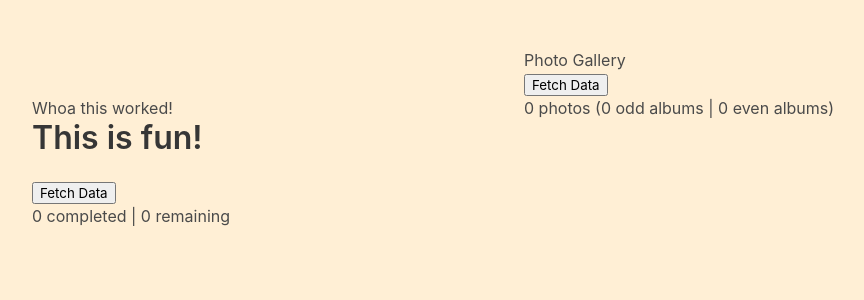
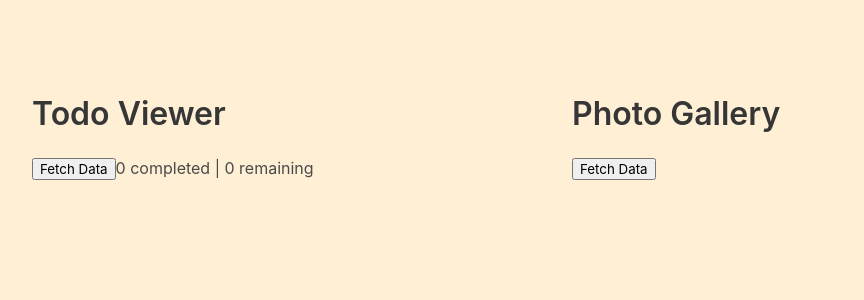
Before and after one commit to bencodezen/nuxt-3-fundamentals-workshop, a Nuxt app in the folder app/: page / in a window 1280 px wide. Shown: the top 300 px of the page, without its empty margins (128-992 px from the left). Built offline with nearby package versions, Linux system fonts and the light colour scheme.

Commit message:
feature: refactor using custom v-model argument

```diff
--- /dev/null
+++ b/app/components/BaseDisplay.vue
@@ -0,0 +1,43 @@
+<script setup>
+import { defineEmits, defineProps, ref } from 'vue'
+
+const props = defineProps({
+  itemList: {
+    type: Array,
+    default: () => []
+  },
+  itemType: {
+    type: String,
+    required: true
+  },
+  title: {
+    type: String,
+    required: true
+  }
+})
+
+const emit = defineEmits(['update:itemList'])
+
+function fetchItemList() {
+  fetch(`https://jsonplaceholder.typicode.com/${props.itemType}`)
+    .then(response => response.json())
+    .then(json => {
+      emit('update:itemList', json)
+    })
+}
+</script>
+
+<template>
+  <!-- Generic Template -->
+  <div class="section">
+    <slot name="hero" />
+    <h1 class="title">{{ title }}</h1>
+    <button @click="fetchItemList">Fetch Data</button>
+    <slot name="metrics" />
+    <ul class="list">
+      <slot name="items" :itemList="itemList" />
+    </ul>
+  </div>
+</template>
+
+<style></style>
--- a/app/components/PhotoGallery.vue
+++ b/app/components/PhotoGallery.vue
@@ -22,20 +22,32 @@ function fetchPhotoGallery() {
       photoGallery.value = json
     })
 }
+
+const textModel = ref('')
 </script>
 
 <template>
-  <h1>Photo Gallery</h1>
+  <BaseDisplay
+    title="Photo Gallery"
+    itemType="photos"
+    v-model:itemList="photoGallery"
+  >
+    <template v-slot:hero> </template>
+    <template v-slot:items>
+      <li v-for="photo in photoGallery" :key="`photo-id-${photo.id}`">
+        <img :src="photo.thumbnailUrl" />
+      </li>
+    </template>
+  </BaseDisplay>
+  <!-- <h1>Photo Gallery</h1>
   <button @click="fetchPhotoGallery">Fetch Data</button>
   <p>
     {{ numberOfPhotos }} photos ({{ oddAlbums.length }} odd albums |
     {{ evenAlbums.length }} even albums)
   </p>
   <ul class="photo-gallery-list">
-    <li v-for="photo in photoGallery" :key="`photo-id-${photo.id}`">
-      <img :src="photo.thumbnailUrl" />
-    </li>
-  </ul>
+
+  </ul> -->
 </template>
 
 <style lang="scss">
--- a/app/components/TodoViewer.vue
+++ b/app/components/TodoViewer.vue
@@ -1,5 +1,6 @@
 <script setup>
 import { defineProps, ref, computed } from 'vue'
+import BaseDisplay from './BaseDisplay'
 
 defineProps({
   title: {
@@ -28,7 +29,15 @@ function fetchTodoList() {
 </script>
 
 <template>
-  <div class="section">
+  <BaseDisplay title="Todo Viewer" itemType="todos" v-model:itemList="todoList">
+    <template v-slot:hero> </template>
+
+    <template v-slot:metrics>
+      {{ completedItems.length }} completed |
+      {{ remainingItems.length }} remaining
+    </template>
+  </BaseDisplay>
+  <!-- <div class="section">
     <slot name="hero" />
     <h1 class="title">{{ title }}</h1>
     <button @click="fetchTodoList">Fetch Data</button>
@@ -47,7 +56,7 @@ function fetchTodoList() {
         <input type="checkbox" :checked="todo.completed" /> {{ todo.title }}
       </li>
     </ul>
-  </div>
+  </div> -->
 </template>
 
 <style lang="scss"></style>
```
